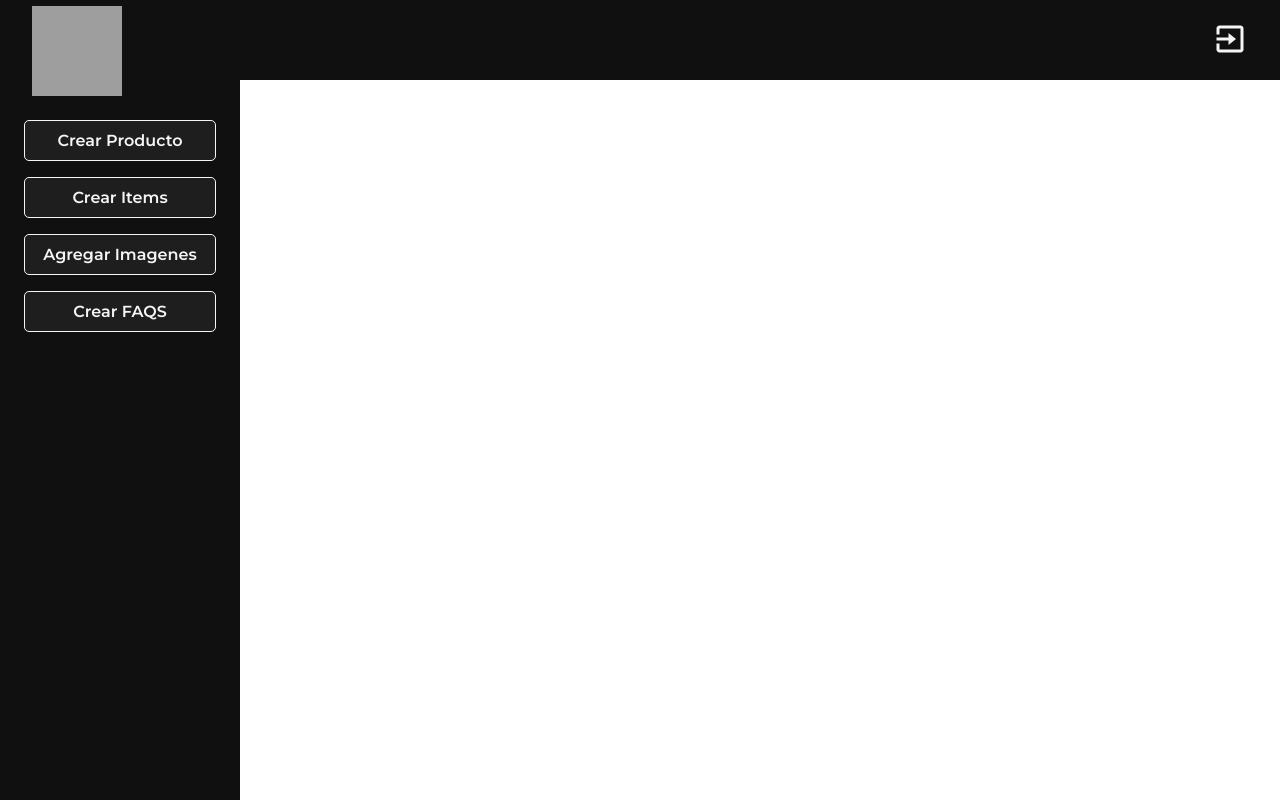
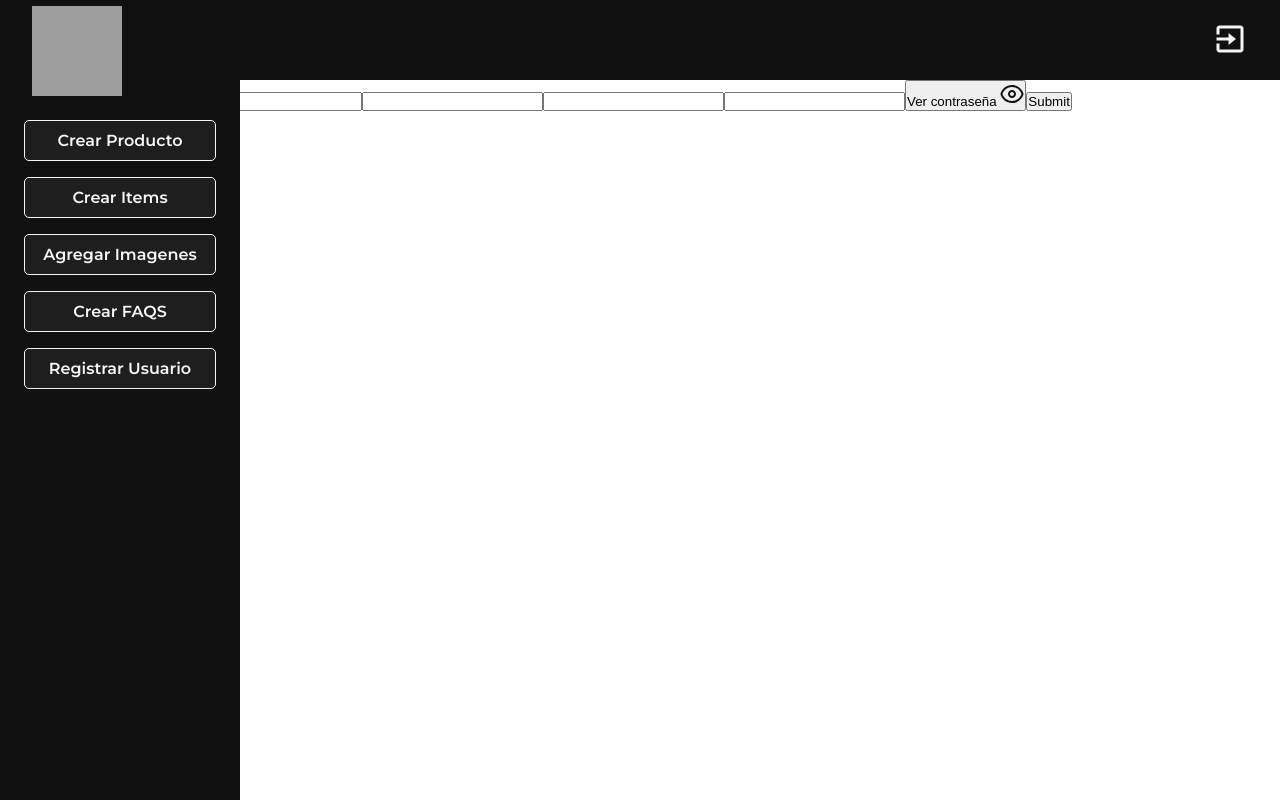
Before and after one commit to MERCADODEPORTE2/dashboardadmin, a React (Create React App) app: page /register in a window 1280 px wide. Built offline with nearby package versions, Linux system fonts and the light colour scheme; grey boxes are pictures that could not be loaded.

Commit message:
add new components

```diff
--- a/src/App.js
+++ b/src/App.js
@@ -10,6 +10,8 @@ import {
   CreateItems,
   AddImages,
   FAQS,
+  Register,
+  Login,
 } from "./pages/index";
 import { NavBar, LateralBar } from "./components/index";
 
@@ -50,6 +52,14 @@ function App() {
       <Route exact path="/create/faqs">
         <FAQS />
       </Route>
+
+      <Route exact path="/register">
+        <Register />
+      </Route>
+
+      <Route exact path="/login/user">
+        <Login />
+      </Route>
     </div>
   );
 }
--- a/src/components/lateralBar/lateralBar.jsx
+++ b/src/components/lateralBar/lateralBar.jsx
@@ -20,6 +20,9 @@ const LateralBar = (props) => {
         <a href="/create/faqs">
           <span>Crear FAQS</span>
         </a>
+        <a href="/register">
+          <span>Registrar Usuario</span>
+        </a>
       </div>
     </div>
   );
--- a/src/pages/addimages/addimages.jsx
+++ b/src/pages/addimages/addimages.jsx
@@ -8,8 +8,6 @@ import styles from "./styles.module.css";
 const AddImages = () => {
   const dispatch = useDispatch();
   const images = useSelector((state) => state.images);
-
-  let img = images.map((elem) => elem.image).flat();
 
   useEffect(() => {
     if (!images.length) {
@@ -110,6 +108,10 @@ const AddImages = () => {
     }
   };
 
+  const remove = (id) => {
+    dispatch(deleteImages(id));
+  };
+
   return (
     <div className={styles.addimages}>
       <div className={styles.center}>
@@ -159,9 +161,29 @@ const AddImages = () => {
       <div className={styles.centerBottom}>
         <span>IMAGENES DE LA BASE DE DATOS</span>
         <div className={styles.imagesBack}>
-          {img.map((elem, i) => (
-            <div key={i}>
-              <img src={elem} alt={elem} />
+          {images.map((elem, i) => (
+            <div key={i} className={styles.containerImages}>
+              {elem.image.map((el, i) => (
+                <div key={i} className={styles.dadImage}>
+                  <a href={el} target="_blank">
+                    <img src={el} alt={el} />
+                  </a>
+                  <div className={styles.childImage}>
+                    <button onClick={() => remove(elem.id)}>
+                      <svg
+                        xmlns="http://www.w3.org/2000/svg"
+                        width="24"
+                        height="24"
+                        viewBox="0 0 24 24"
+                        style={{ fill: "#101010" }}
+                      >
+                        <path d="m16.192 6.344-4.243 4.242-4.242-4.242-1.414 1.414L10.535 12l-4.242 4.242 1.414 1.414 4.242-4.242 4.243 4.242 1.414-1.414L13.364 12l4.242-4.242z"></path>
+                      </svg>
+                    </button>
+                    <span>{elem.name}</span>
+                  </div>
+                </div>
+              ))}
             </div>
           ))}
         </div>
--- a/src/pages/addimages/styles.module.css
+++ b/src/pages/addimages/styles.module.css
@@ -8,7 +8,7 @@
 }
 
 .center {
-  width: 60em;
+  width: 75%;
 
   display: flex;
   justify-content: space-evenly;
@@ -16,7 +16,7 @@
   flex-wrap: wrap;
 
   padding-bottom: 1em;
-  margin: 2em 0 1em 15em;
+  margin: 1em 0 0 15em;
   border-radius: 10px;
   background-color: #e7e7e7;
 }
@@ -129,12 +129,13 @@
 }
 
 .centerBottom {
-  width: 60em;
+  width: 75%;
 
   display: flex;
   justify-content: center;
   align-items: center;
-  flex-direction: column;
+  flex-wrap: wrap;
+  /* flex-direction: column; */
 
   padding-bottom: 1em;
   margin: 2em 0 1em 15em;
@@ -199,3 +200,48 @@
   position: absolute;
   cursor: pointer;
 }
+
+/* -------- */
+
+.containerImages {
+  border: 3px solid #ffd904;
+  border-radius: 5px;
+
+  display: flex;
+  justify-content: center;
+  align-items: center;
+}
+
+.dadImage {
+  margin: 0.5em;
+  position: relative;
+}
+
+.dadImage a > img {
+  object-fit: cover;
+  border-radius: 5px;
+}
+
+.dadImage > div {
+  top: 0.2em;
+  left: 0.2em;
+  position: absolute;
+  cursor: pointer;
+
+  display: flex;
+  justify-content: center;
+  align-items: center;
+
+  font-family: "Montserrat", sans-serif;
+  font-weight: 600;
+}
+
+.dadImage div > button {
+  border: 1px solid red;
+  border-radius: 3px;
+  padding: 3px 3px 0px 3px;
+  margin-right: 2px;
+  cursor: pointer;
+
+  background-color: rgba(255, 0, 0, 0.596);
+}
--- a/src/pages/create/createItems/styles.module.css
+++ b/src/pages/create/createItems/styles.module.css
@@ -7,7 +7,7 @@
 }
 
 .centerOn {
-  width: 60em;
+  width: 75%;
 
   display: flex;
   justify-content: center;
@@ -20,7 +20,7 @@
 }
 
 .centerOff {
-  width: 60em;
+  width: 75%;
 
   display: flex;
   justify-content: center;
--- a/src/pages/index.js
+++ b/src/pages/index.js
@@ -5,5 +5,17 @@ import Create from "./create/create";
 import CreateItems from "../pages/create/createItems/createItems";
 import AddImages from "./addimages/addimages";
 import FAQS from "./create/createFAQs/createFAQs";
+import Login from "./login/login";
+import Register from "./register/register";
 
-export { Home, Detail, Update, Create, CreateItems, AddImages, FAQS };
+export {
+  Home,
+  Detail,
+  Update,
+  Create,
+  CreateItems,
+  AddImages,
+  FAQS,
+  Login,
+  Register,
+};
--- /dev/null
+++ b/src/pages/login/login.jsx
@@ -0,0 +1,31 @@
+import React, { useState } from "react";
+import styles from "./styles.module.css";
+
+const Login = () => {
+  const [validate, setValidate] = useState({
+    email: "",
+    secret: "",
+  });
+
+  const submitValidate = () => {
+    console.log("aaaaaaaaaa");
+  };
+
+  return (
+    <div>
+      <form
+        action=""
+        onSubmit={(e) => {
+          e.preventDefault();
+          submitValidate();
+        }}
+      >
+        <input type="text" name="email" value={validate.email} />
+        <input type="password" name="secret" value={validate.secret} />
+        <input type="submit" />
+      </form>
+    </div>
+  );
+};
+
+export default Login;
--- /dev/null
+++ b/src/pages/register/register.jsx
@@ -0,0 +1,100 @@
+import React, { useState } from "react";
+import { postUsers } from "../../redux/actions";
+import { useDispatch } from "react-redux";
+
+import styles from "./styles.module.css";
+
+const Register = () => {
+  const dispatch = useDispatch();
+  const [user, setUser] = useState({
+    name: "",
+    account_name: "",
+    email: "",
+    secret: "",
+    profile_image: "",
+  });
+  const handlerChange = (e) => {
+    const value = e.target.value;
+    const property = e.target.name;
+
+    setUser({
+      ...user,
+      [property]: value,
+    });
+  };
+  const submirUser = () => {
+    // dispatch(postUsers(user))
+    console.log(user);
+  };
+
+  return (
+    <div className={styles.register}>
+      <form
+        action=""
+        onSubmit={(e) => {
+          e.preventDefault();
+          submirUser();
+        }}
+      >
+        <input
+          type="text"
+          name="profile_image"
+          value={user.profile_image}
+          onChange={(e) => handlerChange(e)}
+        />
+        <input
+          type="text"
+          name="name"
+          value={user.name}
+          onChange={(e) => handlerChange(e)}
+        />
+        <input
+          type="text"
+          name="account_name"
+          value={user.account_name}
+          onChange={(e) => handlerChange(e)}
+        />
+        <input
+          type="text"
+          name="email"
+          value={user.email}
+          onChange={(e) => handlerChange(e)}
+        />
+        <input
+          type="password"
+          name="email"
+          value={user.secret}
+          onChange={(e) => handlerChange(e)}
+        />
+        <button className={styles.viewPassword}>
+          <div>
+            <span>Ver contraseña </span>
+            <svg
+              width="24"
+              height="24"
+              viewBox="0 0 24 24"
+              fill={{ fill: "#f5f5f5" }}
+              xmlns="http://www.w3.org/2000/svg"
+            >
+              <path
+                fill-rule="evenodd"
+                clip-rule="evenodd"
+                d="M16 12C16 14.2091 14.2091 16 12 16C9.79086 16 8 14.2091 8 12C8 9.79086 9.79086 8 12 8C14.2091 8 16 9.79086 16 12ZM14 12C14 13.1046 13.1046 14 12 14C10.8954 14 10 13.1046 10 12C10 10.8954 10.8954 10 12 10C13.1046 10 14 10.8954 14 12Z"
+                fill="#101010"
+              />
+              <path
+                fill-rule="evenodd"
+                clip-rule="evenodd"
+                d="M12 3C17.5915 3 22.2898 6.82432 23.6219 12C22.2898 17.1757 17.5915 21 12 21C6.40848 21 1.71018 17.1757 0.378052 12C1.71018 6.82432 6.40848 3 12 3ZM12 19C7.52443 19 3.73132 16.0581 2.45723 12C3.73132 7.94186 7.52443 5 12 5C16.4756 5 20.2687 7.94186 21.5428 12C20.2687 16.0581 16.4756 19 12 19Z"
+                fill="#101010"
+              />
+            </svg>
+          </div>
+        </button>
+        <input type="submit" />
+      </form>
+    </div>
+  );
+};
+
+export default Register;
--- a/src/redux/actions.js
+++ b/src/redux/actions.js
@@ -27,6 +27,10 @@ export const DELETE_FAQ = "DELETE_FAQ";
 export const FILTERS = "FILTERS";
 export const ORDER = "ORDER";
 export const ORDER_BY_SCORE = "ORDER_BY_SCORE";
+// <------->
+export const GET_USERS = "GET_USERS";
+export const POST_USER = "POST_USER";
+export const DELETE_USER = "DELETE_USER";
 
 export const getProducts = () => {
   return (dispatch) => {
@@ -164,10 +168,10 @@ export const deleteSizes = (id) => {
 
 // <--------- IMG --------->
 
-export const getImages = () => {
+export const getImages = (type) => {
   return (dispatch) => {
     return axios
-      .get(`images`)
+      .get(`images?q=${type}`)
       .then((res) => dispatch({ type: GET_IMAGE_CARRUSEL, payload: res.data }))
       .catch((error) => console.error(error));
   };
@@ -229,12 +233,39 @@ export const order = (payload) => ({
   payload,
 });
 
+export const orderByScore = (payload) => ({
+  type: ORDER_BY_SCORE,
+  payload,
+});
+
 export const filter = (payload) => ({
   type: FILTERS,
   payload,
 });
 
-export const orderByScore = (payload) => ({
-  type: ORDER_BY_SCORE,
-  payload,
-});
+export const getUsers = () => {
+  return (dispatch) => {
+    return axios
+      .get(`user`)
+      .then((res) => dispatch({ type: GET_USERS, payload: res.data }))
+      .catch((error) => console.error(error));
+  };
+};
+
+export const postUsers = (user) => {
+  return (dispatch) => {
+    return axios
+      .post(`user`, user)
+      .then((res) => dispatch({ type: POST_USER, payload: res.data }))
+      .catch((error) => console.error(error));
+  };
+};
+
+export const deleteUsers = (id) => {
+  return (dispatch) => {
+    return axios
+      .delete(`user/${id}`)
+      .then((res) => dispatch({ type: DELETE_USER, payload: res.data }))
+      .catch((error) => console.error(error));
+  };
+};
--- a/src/redux/reducer.js
+++ b/src/redux/reducer.js
@@ -9,11 +9,13 @@ import {
   FILTERS,
   ORDER,
   ORDER_BY_SCORE,
+  GET_USERS,
 } from "./actions";
 
 const initialState = {
   products: [],
   detail: {},
+  users: [],
   colors: [],
   tags: [],
   sizes: [],
@@ -94,6 +96,11 @@ const rootReducer = (state = initialState, action) => {
         ...state,
         products: action.payload,
       };
+    case GET_USERS:
+      return {
+        ...state,
+        users: action.payload,
+      };
     default:
       return {
         ...state,
```
Also changed, not shown: src/pages/login/styles.module.css (added), src/pages/register/styles.module.css (added).
